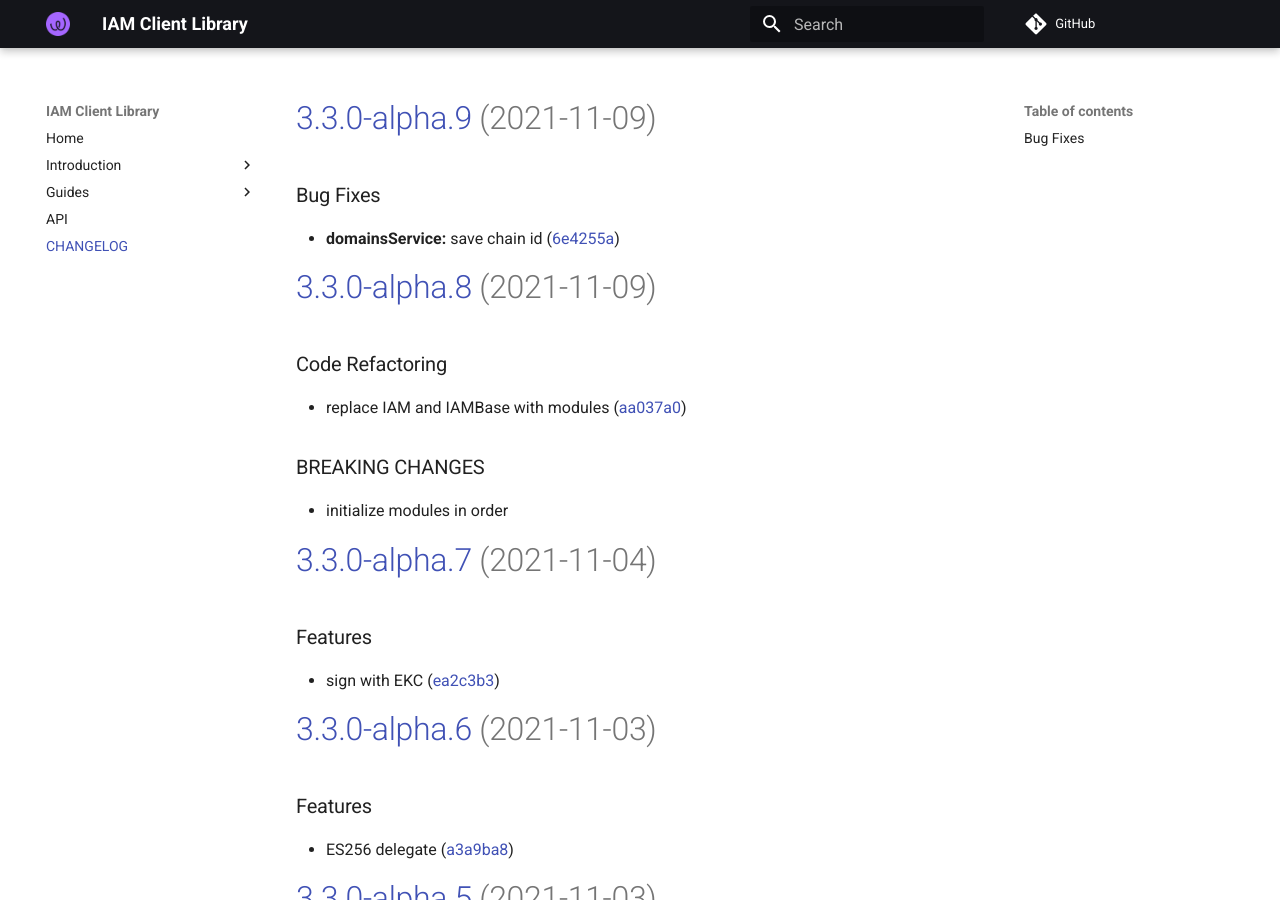
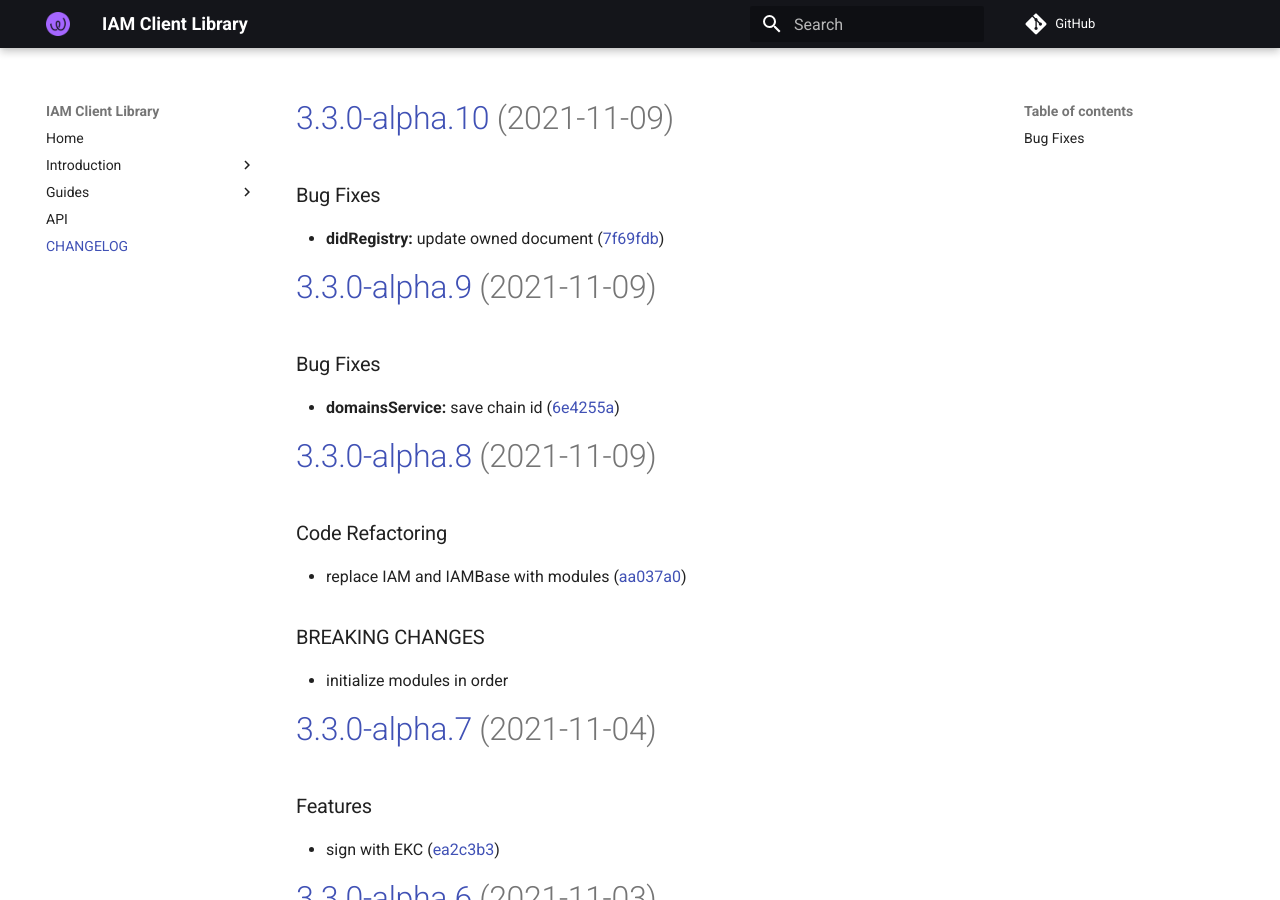
Before and after one commit to energywebfoundation/iam-client-lib, an MkDocs documentation site: the page built from docs/CHANGELOG.md, in a window 1280 px wide and 900 px high. Built offline with MkDocs 1.6.1 and Material for MkDocs 9.7.7, drawn with Linux system fonts in a browser that asks for light colours; comment, search, counter and statistics services are not loaded.

Commit message:
chore(release): 3.3.0-alpha.10 [skip ci]
# [3.3.0-alpha.10](https://github.com/energywebfoundation/iam-client-lib/compare/v3.3.0-alpha.9...v3.3.0-alpha.10) (2021-11-09)

### Bug Fixes

* **didRegistry:** update owned document ([7f69fdb](https://github.com/energywebfoundation/iam-client-lib/commit/7f69fdbb69b0380a4d9bfa41d76613b1c0b1dc51))

```diff
--- a/docs/CHANGELOG.md
+++ b/docs/CHANGELOG.md
@@ -1,3 +1,10 @@
+# [3.3.0-alpha.10](https://github.com/energywebfoundation/iam-client-lib/compare/v3.3.0-alpha.9...v3.3.0-alpha.10) (2021-11-09)
+
+
+### Bug Fixes
+
+* **didRegistry:** update owned document ([7f69fdb](https://github.com/energywebfoundation/iam-client-lib/commit/7f69fdbb69b0380a4d9bfa41d76613b1c0b1dc51))
+
 # [3.3.0-alpha.9](https://github.com/energywebfoundation/iam-client-lib/compare/v3.3.0-alpha.8...v3.3.0-alpha.9) (2021-11-09)
 
 
--- a/package.json
+++ b/package.json
@@ -1,6 +1,6 @@
 {
     "name": "iam-client-lib",
-    "version": "3.3.0-alpha.9",
+    "version": "3.3.0-alpha.10",
     "description": "Library for Decentralized Identity and Access Management",
     "main": "dist/index.js",
     "module": "dist/index.esm.js",
```
